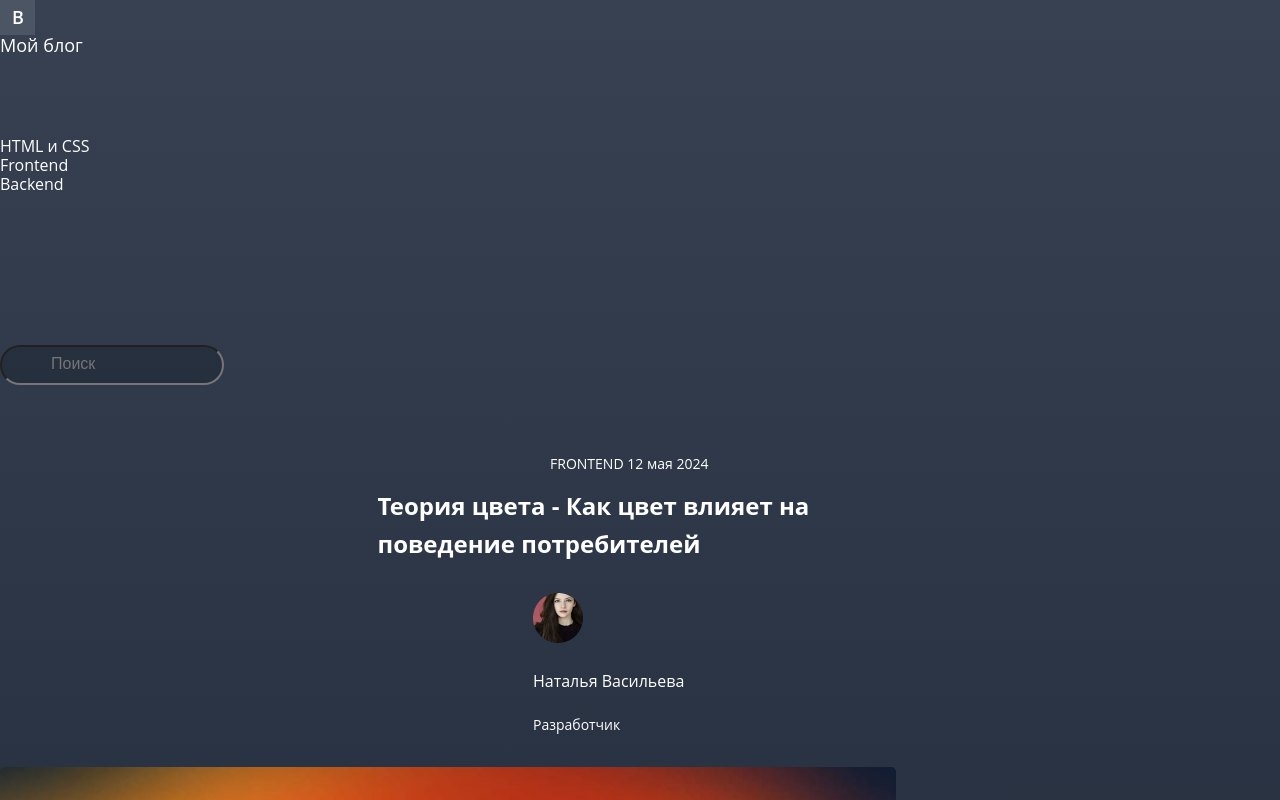
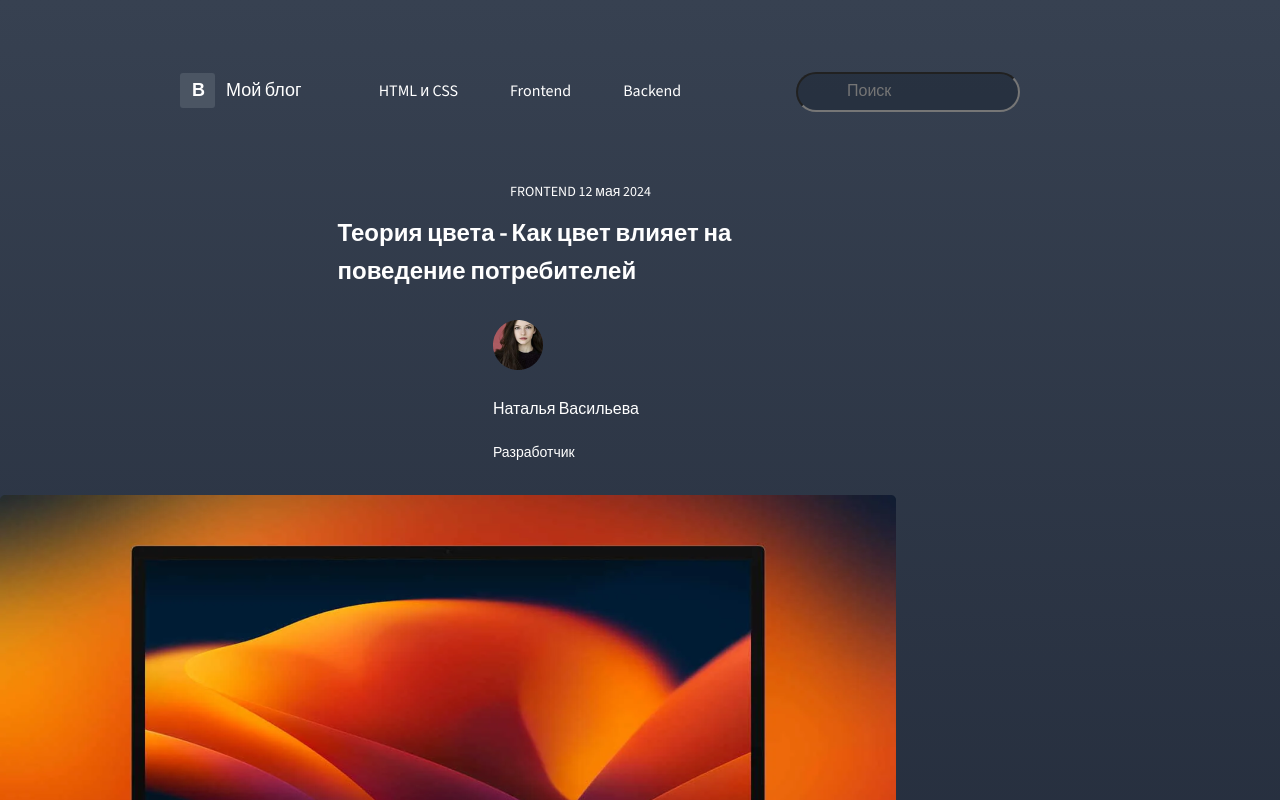
Before and after one commit to novikovaai/html, a plain HTML site: page 1-blog/blog.html in a window 1280 px wide. Shown: the top 800 px of the page. Drawn offline with nearby package versions, Linux system fonts and the light colour scheme.

Commit message:
Начать домашнее задание по практике Flexbox

```diff
--- a/1-blog/blog.html
+++ b/1-blog/blog.html
@@ -7,6 +7,10 @@
 	<meta name="author" content="Наталья Васильева">
 	<meta name="keywords" content="цвет, теория цвета, маркетинг, дизайн">
 	<link rel="stylesheet" href="styles/style.css">
+	<link rel="preconnect" href="https://fonts.googleapis.com">
+	<link rel="preconnect" href="https://fonts.gstatic.com" crossorigin>
+	<link href="https://fonts.googleapis.com/css2?family=Open+Sans&family=Roboto&family=Source+Sans+3&display=swap"
+		rel="stylesheet">
 	<title>Теория цвета</title>
 </head>
 <body>
--- a/1-blog/styles/style.css
+++ b/1-blog/styles/style.css
@@ -3,18 +3,29 @@
 }
 
 body {
-		background: linear-gradient(#374151, #111827);
-		font-family: 'Open Sans', sans-serif;
-		color: #FFFFFF;
-		font-weight: 400;
-		margin: 0;
+	background: linear-gradient(#374151, #111827);
+	color: #FFFFFF;
+	font-weight: 400;
+	margin: 0;
+	font-family: 'Open Sans', sans-serif;
+	font-family: 'Roboto', sans-serif;
+	font-family: 'Source Sans 3', sans-serif;
+	max-width: 1200px;
 	}
 
+header {
+	display: flex;
+	gap: 77px;
+	max-width: 1440px;
+	text-align: center;
+	padding: 72px 180px;
+	align-items: baseline;
+}
 
 nav	{
 	font-size: 16px;
 	line-height: 18.75px;
-	padding: 81px 0;
+	padding: 9px 0;
 }
 
 
@@ -23,11 +34,15 @@ header input {
 	color: #FFFFFF;
 	font-size: 16px;
 	line-height: 18.75px;
-	margin: 71px 0;
+	margin: 0;
 	width: 224px;
 	height: 40px;
 	padding: 9px 0 12px 49px;
 	border-radius: 100px;
+}
+
+header form {
+	margin-left: auto;
 }
 
 /* header input::placeholder {
@@ -35,9 +50,12 @@ header input {
 } */
 
 nav ul {
+	display: flex;
+	gap: 52px;
 	margin: 0;
-	padding: 0 0 0 0;
+	padding: 0;
 	list-style: none;
+	align-items: baseline;
 }
 
 a	{
@@ -52,6 +70,10 @@ h1 {
 	width: 525px;
 }
 
+footer {
+	max-width: 1200px;
+	text-align: center;
+}
 
 footer p {
 	color: rgba(255, 255, 255, 1);
@@ -62,6 +84,11 @@ footer p {
 	margin: auto;
 }
 
+.blog_logo {
+	display: flex;
+	gap: 11px;
+	align-items: baseline;
+}
 
 
 .logo-letter {
@@ -73,13 +100,12 @@ footer p {
 	height: 35px;
 	margin: 0;
 	padding: 6px 12px;
+	border-radius: 3px;
 }
 
 
 .myblog {
 	font-size: 18px;
-	line-height: 21.09px;
-	padding: 0 0 0 0;
 }
 
 .date {
--- a/2-form/styles/style.css
+++ b/2-form/styles/style.css
@@ -6,7 +6,11 @@ body {
 	background: linear-gradient(243.18deg, #FDC5C5 25.45%, rgba(242, 152, 222, 0) 100%),
 		linear-gradient(243.43deg, #FFA5A5 32.96%, rgba(255, 255, 255, 0) 82.03%),
 		#F39494;
+	/* background: linear-gradient(0deg, #F39494, #F39494),
+			linear-gradient(243.18deg, #FDC5C5 25.45%, rgba(242, 152, 222, 0) 100%),
+			linear-gradient(243.43deg, #FFA5A5 32.96%, rgba(255, 255, 255, 0) 82.03%); */
 	font-family: 'Open Sans', sans-serif;
+	font-family: 'Roboto', sans-serif;
 }
 
 h1 {
@@ -43,7 +47,7 @@ input {
 input:focus {
 	background-color: #FFFFFF;
 	font-style: normal;
-	color: #333333;
+	color: rgba(51, 51, 51, 1);
 	font-weight: 600;
 }
 button {
@@ -61,7 +65,7 @@ a {
 
 
 .register_form {
-	width: 582px;
+	max-width: 582px;
 	height: 573px;
 	position: absolute;
 	top: 0;
```
Also changed, not shown: 2-form/register.html (+3 -0 lines).
